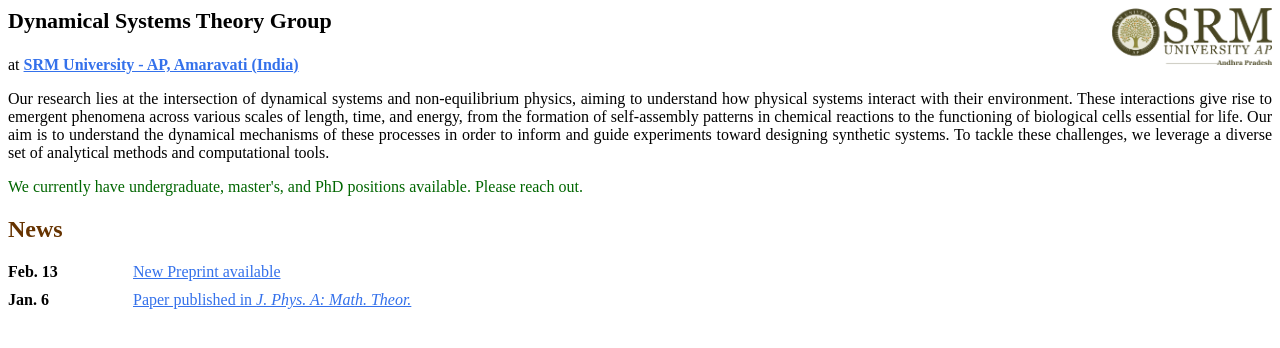
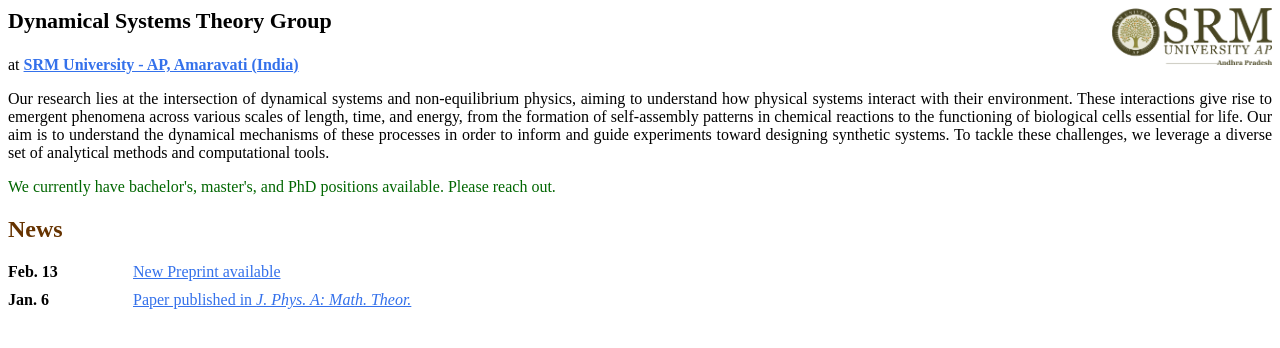
Before and after one commit to SwetamberD/swetamberd.github.io, a Jekyll site: the page built from docs/index.markdown, in a window 1280 px wide. Shown: the top 348 px of the page. Built offline with Jekyll 4.4.1, drawn with Linux system fonts in a browser that asks for light colours.

Commit message:
index page updated

```diff
--- a/docs/index.markdown
+++ b/docs/index.markdown
@@ -57,7 +57,7 @@ weight: 1
         designing synthetic systems. To tackle these challenges, we leverage
         a diverse set of analytical methods and computational tools.</p>
 
-        <p><span style="color: #006600;"> We currently have undergraduate, master's, and PhD positions available. Please reach out.</span></p>
+        <p><span style="color: #006600;"> We currently have bachelor's, master's, and PhD positions available. Please reach out.</span></p>
 
         <div class="news-links">
             <h2 style="color: #663300;">News</h2>
```
